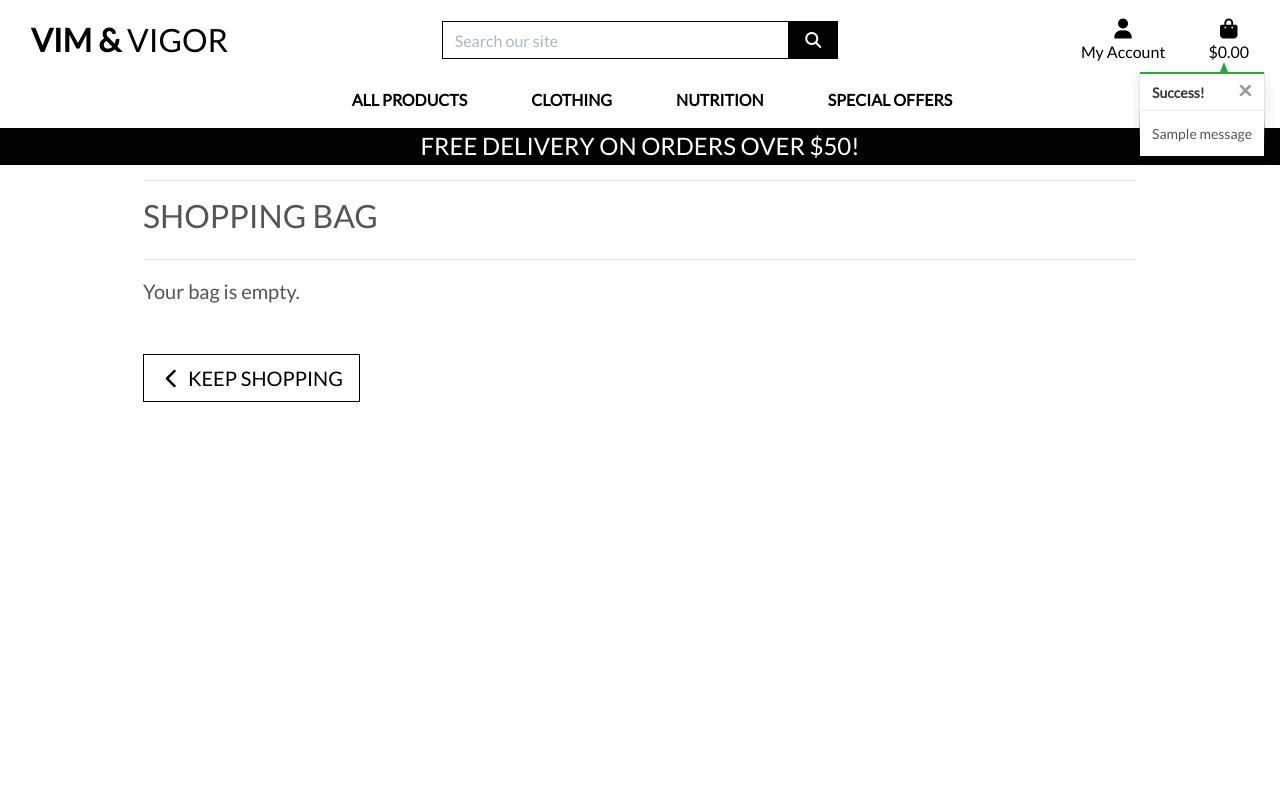
After one commit to Ianokane1/Vim-Vigor, a Django app: page /bag/ in a window 1280 px wide. The commit adds this page. Run offline with Django 3.2, Linux system fonts and the light colour scheme; tables that the repository leaves empty hold one stand-in row (values such as "Sample post"); one stand-in notice (Sample message) is shown; some libraries are stand-ins or nearby versions.

Commit message:
Added toasts

```diff
--- a/bag/views.py
+++ b/bag/views.py
@@ -1,15 +1,21 @@
-from django.shortcuts import render, redirect, reverse, HttpResponse
+from django.shortcuts import (
+    render, redirect, reverse, HttpResponse, get_object_or_404
+)
+from django.contrib import messages
 
-# Create your views here.
+from products.models import Product
+
 
 def view_bag(request):
     """ A view that renders the bag contents page """
 
     return render(request, 'bag/bag.html')
 
+
 def add_to_bag(request, item_id):
     """ Add a quantity of the specified product to the shopping bag """
 
+    product = get_object_or_404(Product, pk=item_id)
     quantity = int(request.POST.get('quantity'))
     redirect_url = request.POST.get('redirect_url')
     size = None
@@ -21,15 +27,29 @@
         if item_id in list(bag.keys()):
             if size in bag[item_id]['items_by_size'].keys():
                 bag[item_id]['items_by_size'][size] += quantity
+                messages.success(request,
+                                 (f'Updated size {size.upper()} '
+                                  f'{product.name} quantity to '
+                                  f'{bag[item_id]["items_by_size"][size]}'))
             else:
                 bag[item_id]['items_by_size'][size] = quantity
+                messages.success(request,
+                                 (f'Added size {size.upper()} '
+                                  f'{product.name} to your bag'))
         else:
             bag[item_id] = {'items_by_size': {size: quantity}}
+            messages.success(request,
+                             (f'Added size {size.upper()} '
+                              f'{product.name} to your bag'))
     else:
         if item_id in list(bag.keys()):
             bag[item_id] += quantity
+            messages.success(request,
+                             (f'Updated {product.name} '
+                              f'quantity to {bag[item_id]}'))
         else:
             bag[item_id] = quantity
+            messages.success(request, f'Added {product.name} to your bag')
 
     request.session['bag'] = bag
     return redirect(redirect_url)
@@ -38,6 +58,7 @@
 def adjust_bag(request, item_id):
     """Adjust the quantity of the specified product to the specified amount"""
 
+    product = get_object_or_404(Product, pk=item_id)
     quantity = int(request.POST.get('quantity'))
     size = None
     if 'product_size' in request.POST:
@@ -47,15 +68,28 @@
     if size:
         if quantity > 0:
             bag[item_id]['items_by_size'][size] = quantity
+            messages.success(request,
+                             (f'Updated size {size.upper()} '
+                              f'{product.name} quantity to '
+                              f'{bag[item_id]["items_by_size"][size]}'))
         else:
             del bag[item_id]['items_by_size'][size]
             if not bag[item_id]['items_by_size']:
                 bag.pop(item_id)
+            messages.success(request,
+                             (f'Removed size {size.upper()} '
+                              f'{product.name} from your bag'))
     else:
         if quantity > 0:
             bag[item_id] = quantity
+            messages.success(request,
+                             (f'Updated {product.name} '
+                              f'quantity to {bag[item_id]}'))
         else:
             bag.pop(item_id)
+            messages.success(request,
+                             (f'Removed {product.name} '
+                              f'from your bag'))
 
     request.session['bag'] = bag
     return redirect(reverse('view_bag'))
@@ -65,6 +99,7 @@
     """Remove the item from the shopping bag"""
 
     try:
+        product = get_object_or_404(Product, pk=item_id)
         size = None
         if 'product_size' in request.POST:
             size = request.POST['product_size']
@@ -74,11 +109,16 @@
             del bag[item_id]['items_by_size'][size]
             if not bag[item_id]['items_by_size']:
                 bag.pop(item_id)
+            messages.success(request,
+                             (f'Removed size {size.upper()} '
+                              f'{product.name} from your bag'))
         else:
             bag.pop(item_id)
+            messages.success(request, f'Removed {product.name} from your bag')
 
         request.session['bag'] = bag
         return HttpResponse(status=200)
 
     except Exception as e:
+        messages.error(request, f'Error removing item: {e}')
         return HttpResponse(status=500)
--- a/static/css/base.css
+++ b/static/css/base.css
@@ -102,6 +102,78 @@
     cursor: pointer;
 }
 
+input[name='q']::placeholder {
+    color: #aab7c4;
+}
+
+/* ------------------------------- bootstrap toasts */
+
+.message-container {
+    position: fixed;
+    top: 72px;
+    right: 15px;
+    z-index: 99999999999;
+}
+
+.custom-toast {
+    overflow: visible;
+}
+
+.toast-capper {
+    height: 2px;
+}
+
+/* from CSS-tricks.com: https://css-tricks.com/snippets/css/css-triangle/ */
+.arrow-up {
+    width: 0;
+    height: 0;
+    border-left: 4px solid transparent;
+    border-right: 4px solid transparent;
+    border-bottom: 10px solid black;
+    position: absolute;
+    top: -10px;
+    right: 36px;
+}
+
+/* Convenience classes - colors copied from Bootstrap */
+.arrow-primary {
+    border-bottom-color: #007bff !important;
+}
+
+.arrow-secondary {
+    border-bottom-color: #6c757d !important;
+}
+
+.arrow-success {
+    border-bottom-color: #28a745 !important;
+}
+
+.arrow-danger {
+    border-bottom-color: #dc3545 !important;
+}
+
+.arrow-warning {
+    border-bottom-color: #ffc107 !important;
+}
+
+.arrow-info {
+    border-bottom-color: #17a2b8 !important;
+}
+
+.arrow-light {
+    border-bottom-color: #f8f9fa !important;
+}
+
+.arrow-dark {
+    border-bottom-color: #343a40 !important;
+}
+
+.bag-notification-wrapper {
+    height: 100px;
+    overflow-x: hidden;
+    overflow-y: auto;
+}
+
 /* -------------------------------- Media Queries */
 
 /* Slightly larger container on xl screens */
--- a/templates/base.html
+++ b/templates/base.html
@@ -41,7 +41,7 @@
         <div id="topnav" class="row bg-white pt-lg-2 d-none d-lg-flex">
             <div class="col-12 col-lg-4 my-auto py-1 py-lg-0 text-center text-lg-left">
                 <a href="{% url 'home' %}" class="nav-link main-logo-link">
-                    <h2 class="logo-font text-black my-0"><strong>Vim&</strong> Vigor</h2>
+                    <h2 class="logo-font text-black my-0"><strong>Vim &</strong> Vigor</h2>
                 </a>
             </div>
             <div class="col-12 col-lg-4 my-auto py-1 py-lg-0">
--- /dev/null
+++ b/templates/includes/toasts/toast_success.html
@@ -0,0 +1,13 @@
+<div class="toast custom-toast rounded-0 border-top-0" data-autohide="false">
+    <div class="arrow-up arrow-success"></div>
+    <div class="w-100 toast-capper bg-success"></div>
+    <div class="toast-header bg-white text-dark">
+        <strong class="mr-auto">Success!</strong>
+        <button type="button" class="ml-2 mb-1 close text-dark" data-dismiss="toast" aria-label="Close">
+            <span aria-hidden="true">&times;</span>
+        </button>
+    </div>
+    <div class="toast-body bg-white">
+        {{ message }}
+    </div>
+</div>
--- a/vim_vigor/settings.py
+++ b/vim_vigor/settings.py
@@ -74,6 +74,8 @@
         },
     },
 ]
+
+MESSAGE_STORAGE = 'django.contrib.messages.storage.session.SessionStorage'
 
 AUTHENTICATION_BACKENDS = (
     # Needed to login by username in Django admin, regardless of `allauth`
```
Also changed, not shown: other parts of static/css/base.css (+119 -0 lines), templates/includes/toasts/toast_error.html (added, +13 -0 lines), templates/includes/toasts/toast_info.html (added, +13 -0 lines), templates/includes/toasts/toast_warning.html (added, +13 -0 lines).
